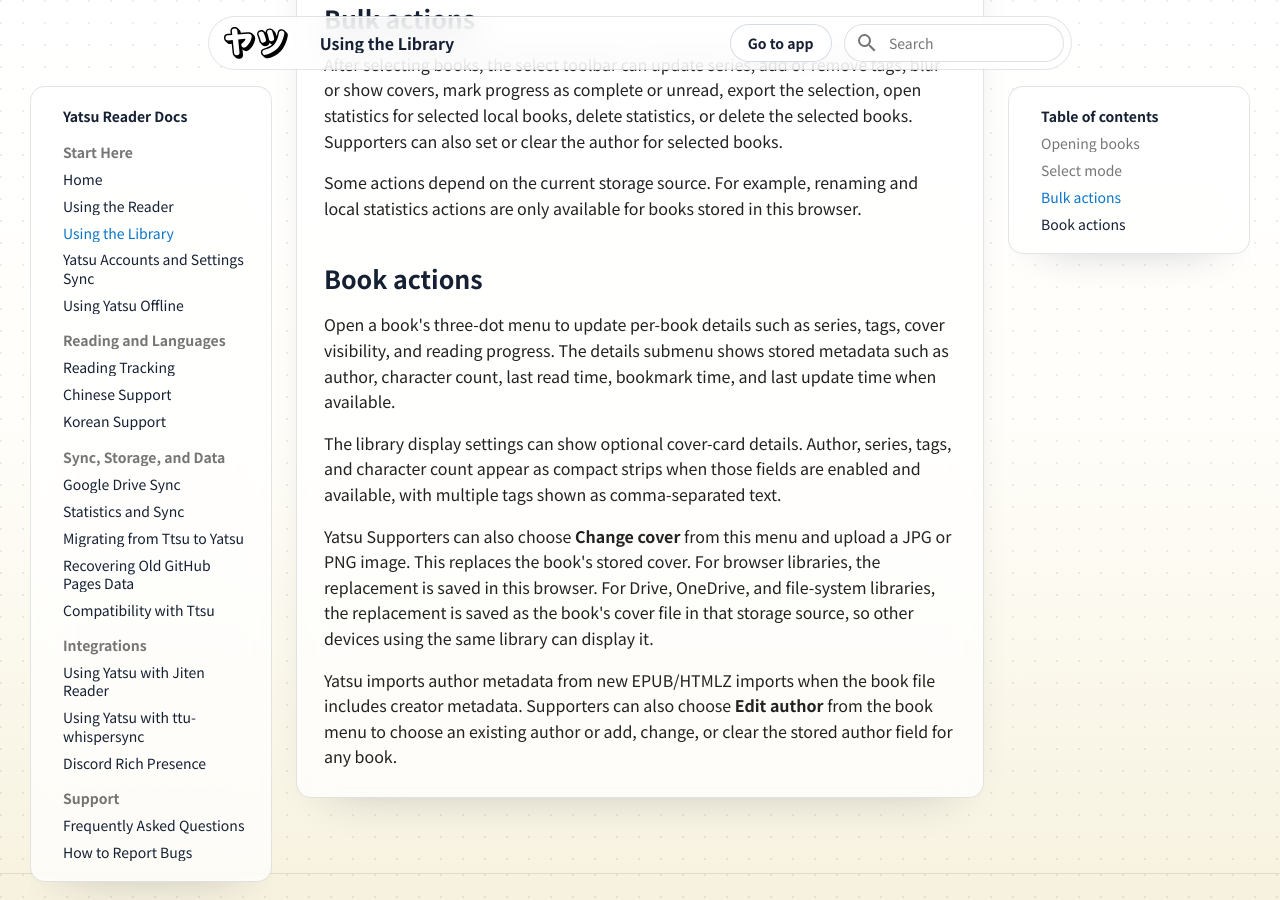
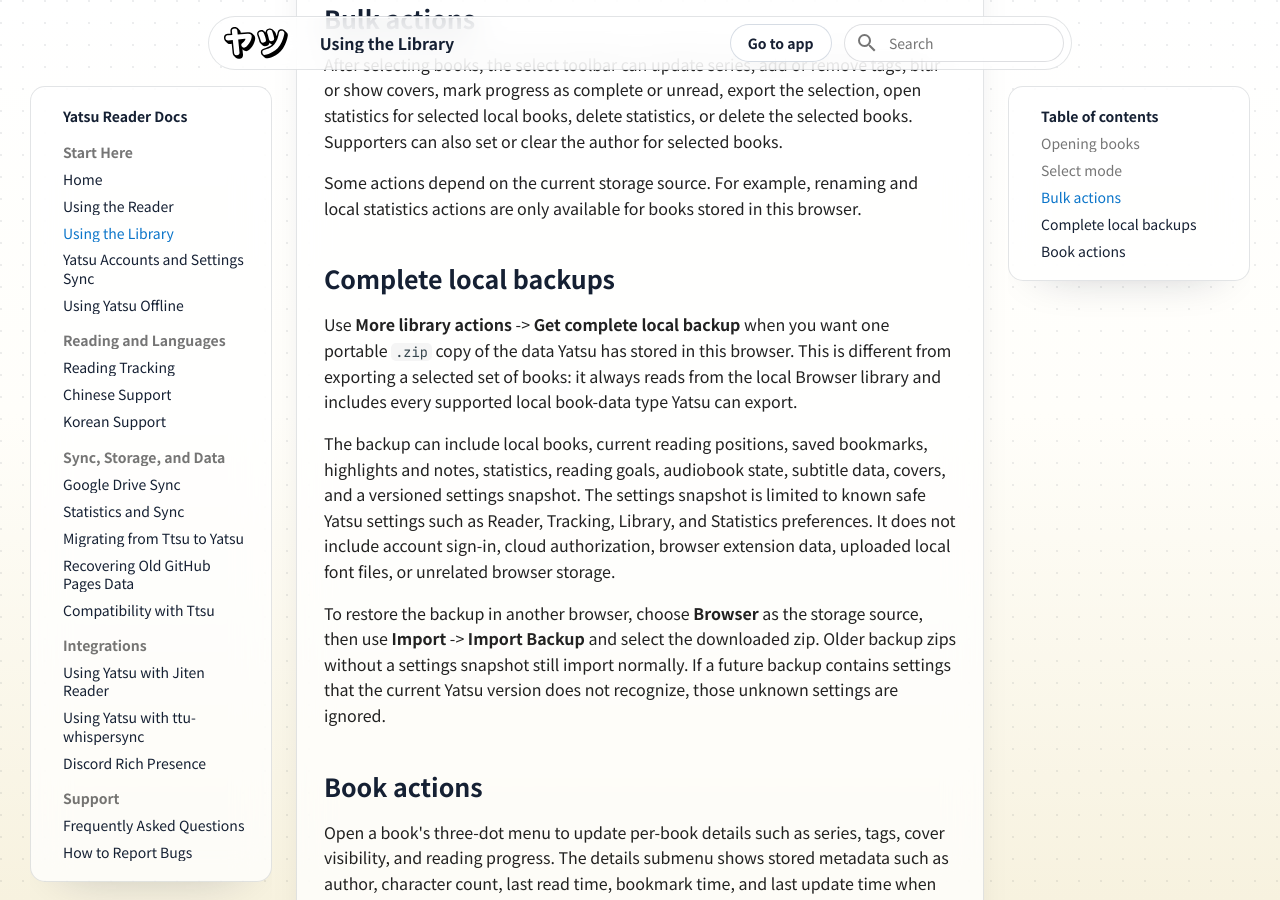
Before and after one commit to ytrms/yatsu-reader-docs, an MkDocs documentation site: the page built from docs/library.md, in a window 1280 px wide and 900 px high, scrolled down 1051 px. Built offline with MkDocs 1.6.1 and Material for MkDocs 9.7.7, drawn with Linux system fonts in a browser that asks for light colours.

Commit message:
docs: document local backups and data deletion

```diff
--- a/docs/library.md
+++ b/docs/library.md
@@ -42,6 +42,27 @@
 Some actions depend on the current storage source. For example, renaming and
 local statistics actions are only available for books stored in this browser.
 
+## Complete local backups
+
+Use **More library actions** -> **Get complete local backup** when you want
+one portable `.zip` copy of the data Yatsu has stored in this browser. This is
+different from exporting a selected set of books: it always reads from the local
+Browser library and includes every supported local book-data type Yatsu can
+export.
+
+The backup can include local books, current reading positions, saved bookmarks,
+highlights and notes, statistics, reading goals, audiobook state, subtitle data,
+covers, and a versioned settings snapshot. The settings snapshot is limited to
+known safe Yatsu settings such as Reader, Tracking, Library, and Statistics
+preferences. It does not include account sign-in, cloud authorization, browser
+extension data, uploaded local font files, or unrelated browser storage.
+
+To restore the backup in another browser, choose **Browser** as the storage
+source, then use **Import** -> **Import Backup** and select the downloaded zip.
+Older backup zips without a settings snapshot still import normally. If a future
+backup contains settings that the current Yatsu version does not recognize,
+those unknown settings are ignored.
+
 ## Book actions
 
 Open a book's three-dot menu to update per-book details such as series, tags,
```
Also changed, not shown: docs/faq.md (+15 -0 lines), docs/migrating-from-ttsu.md (+6 -1 lines), docs/offline.md (+11 -0 lines).
